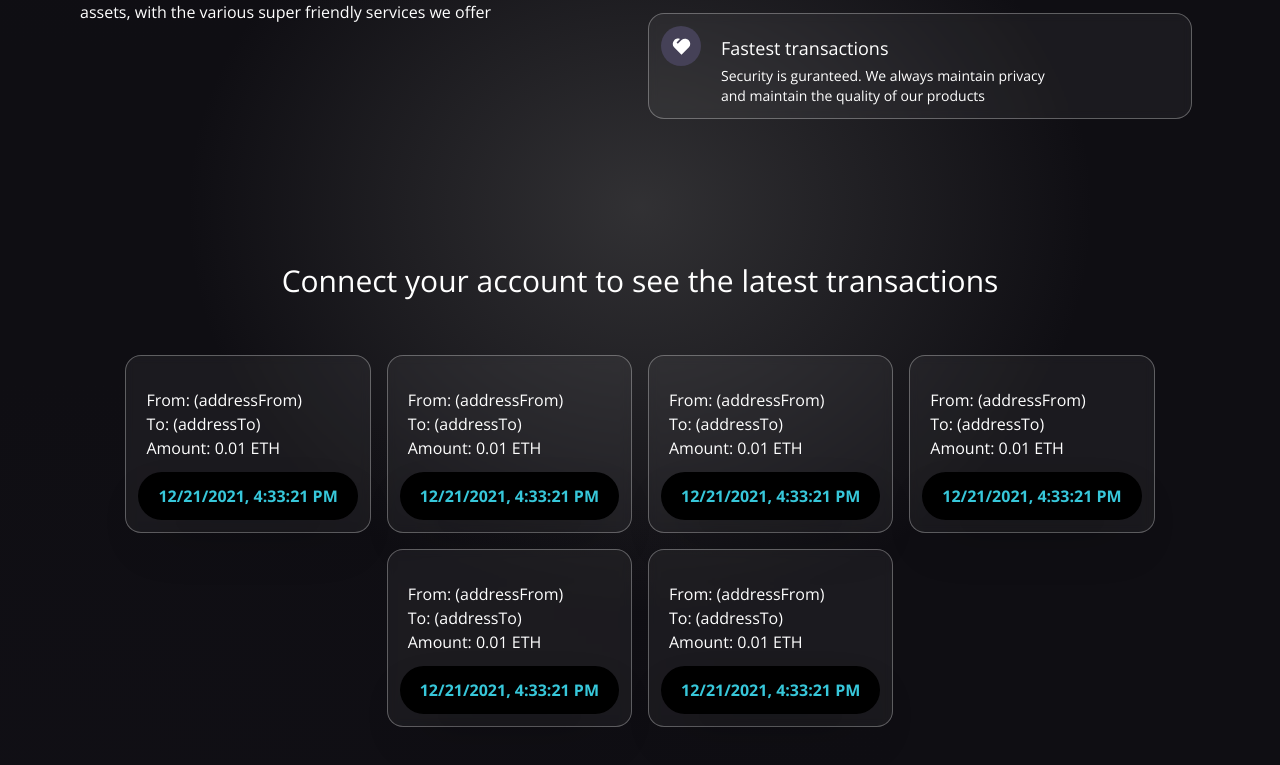
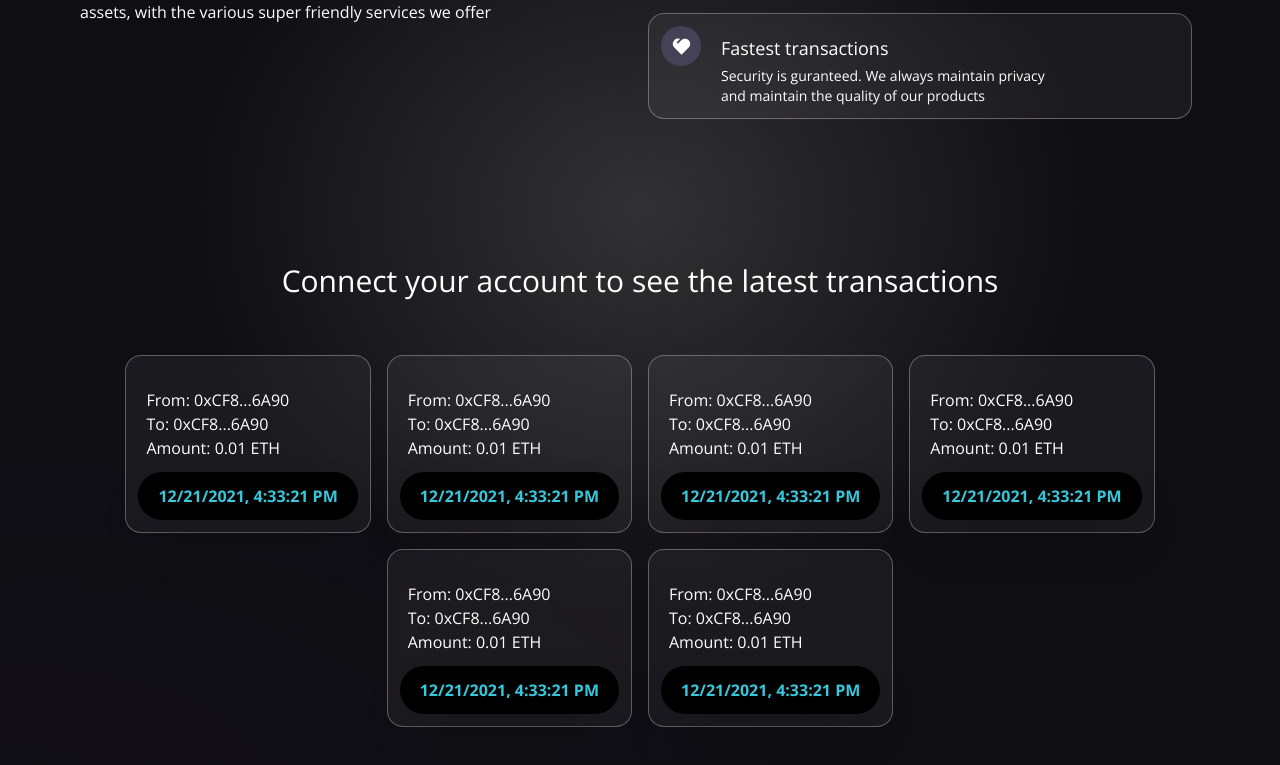
Before and after one commit to Roeck/Therion, a React (Vite) app in the folder client/: page / in a window 1280 px wide. Shown: the part 1068-1833 px from the top of the page. Built offline with nearby package versions, Linux system fonts and the light colour scheme.

Commit message:
shortenAddress util

```diff
--- a/client/src/components/Transactions.jsx
+++ b/client/src/components/Transactions.jsx
@@ -3,6 +3,7 @@ import React, { useContext } from "react";
 import { TransactionContext } from "../context/TransactionContext";
 
 import sampleData from "../utils/sampleData";
+import { shortenAddress } from "../utils/shortenAddress";
 
 const TransactionsCard = ({ addressTo, addressFrom, timestamp, message, keyword, amount, url }) => {
 
@@ -11,10 +12,10 @@ const TransactionsCard = ({ addressTo, addressFrom, timestamp, message, keyword,
       <div className="flex flex-col items-center w-full mt-3">
         <div className="display-flex justify-start w-full mb-6 p-2">
           <a href={`https://ropsten.etherscan.io/address/${addressFrom}`} target="_blank" rel="noreferrer">
-            <p className="text-white text-base">From: (addressFrom)</p>
+                        <p className="text-white text-base">From: {shortenAddress(addressFrom)}</p>
           </a>
           <a href={`https://ropsten.etherscan.io/address/${addressTo}`} target="_blank" rel="noreferrer">
-            <p className="text-white text-base">To: (addressTo)</p>
+            <p className="text-white text-base">To: {shortenAddress(addressFrom)}</p>
           </a>
           <p className="text-white text-base">Amount: {amount} ETH</p>
           {message && (
--- a/client/src/components/Welcome.jsx
+++ b/client/src/components/Welcome.jsx
@@ -4,6 +4,7 @@ import { SiEthereum } from "react-icons/si";
 import { BsInfoCircle } from "react-icons/bs";
 
 import { TransactionContext } from '../context/TransactionContext';
+import { shortenAddress } from "../utils/shortenAddress";
 import { Loader } from ".";
 
 const companyCommonStyles = "min-h-[70px] sm:px-0 px-2 sm:min-w-[120px] flex justify-center items-center border-[0.5px] border-gray-400 text-sm font-light text-white";
--- /dev/null
+++ b/client/src/utils/shortenAddress.js
@@ -0,0 +1 @@
+export const shortenAddress = (address) => `${address.slice(0, 5)}...${address.slice(address.length - 4)}`;
```
